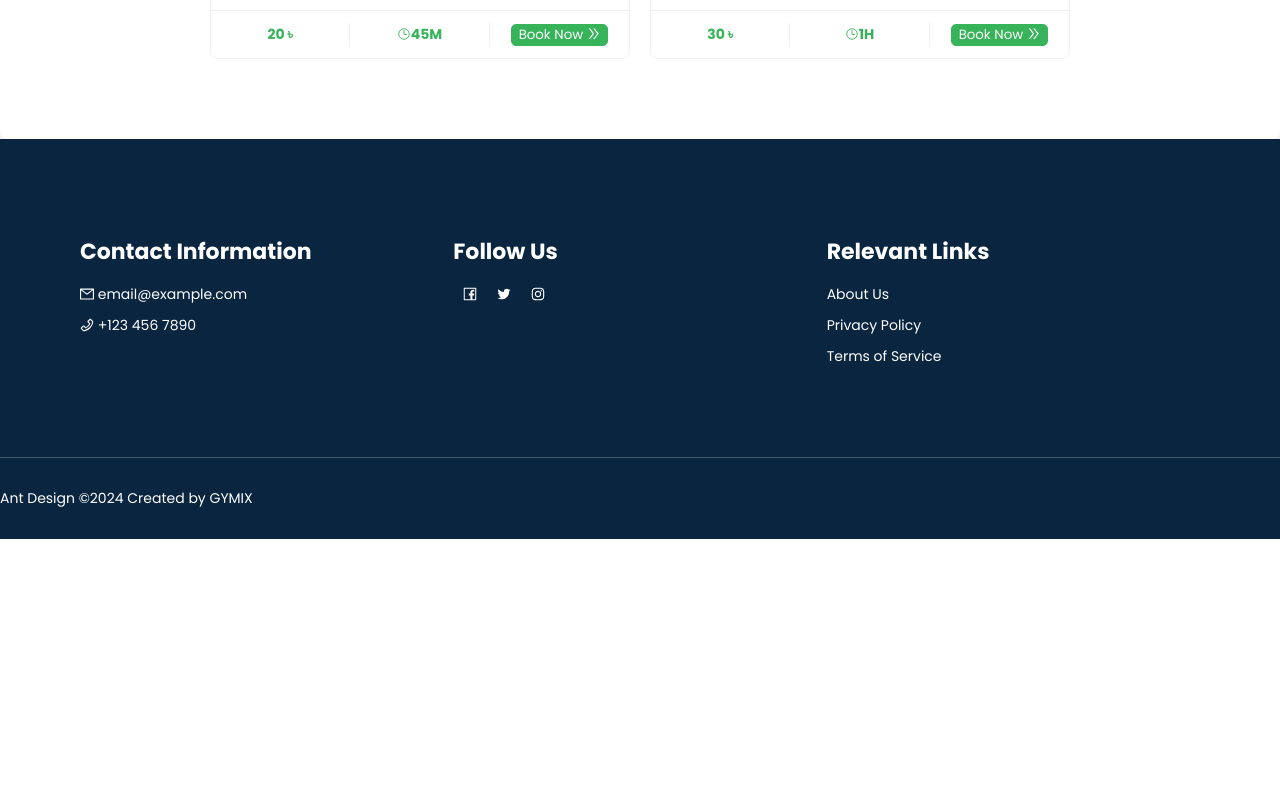
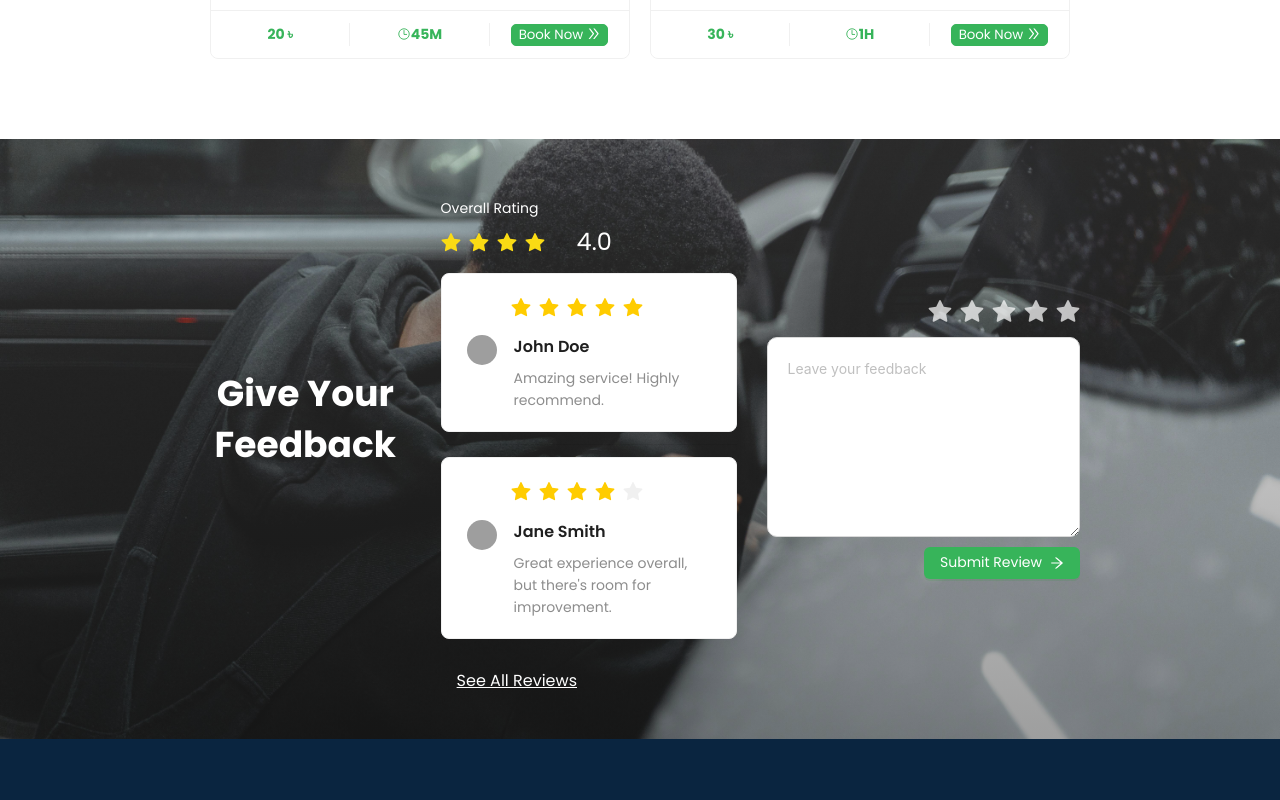
Before and after one commit to Ubaidullah-Hasan/car_wash_booking_client, a React (Vite) app: page / in a window 1280 px wide. Shown: the part 1280-2080 px from the top of the page. Before the commit the page ends 1819 px from the top, so only its background shows below. Built offline with nearby package versions, Linux system fonts and the light colour scheme; grey boxes are pictures that could not be loaded.

Commit message:
review section

```diff
--- a/src/components/componentStyle.css
+++ b/src/components/componentStyle.css
@@ -8,6 +8,7 @@
 
 .section-title h2 {
     color: rgb(28, 32, 47);
+    text-transform: capitalize;
 }
 
 .card-btn{
--- a/src/components/header/Header.tsx
+++ b/src/components/header/Header.tsx
@@ -94,7 +94,7 @@ const MainHeader = () => {
                         <Radio.Button value="start" onClick={() => handleAuth("/signin")} >Sign In</Radio.Button>
                         <Radio.Button value="end" onClick={() => handleAuth("/signup")}>Sign Up</Radio.Button>
                     </Radio.Group>
-                    <Button className="custom-btn" type="primary" iconPosition="end" icon={<CaretRightOutlined />} >
+                    <Button className="custom-btn" type="primary" iconPosition="end" icon={<CaretRightOutlined />} href="/services" >
                         Get Started
                     </Button>
                 </Space>
--- /dev/null
+++ b/src/pages/home/ReviewSection.tsx
@@ -0,0 +1,151 @@
+import { useState } from 'react';
+import { Input, Rate, Button, Card, List, Statistic, Modal, Avatar } from 'antd';
+import SectionTitle from '../../components/SectionTitle';
+import { ArrowRightOutlined} from '@ant-design/icons';
+import Meta from 'antd/es/card/Meta';
+
+const reviews = [
+    {
+        id: 1,
+        userName: "John Doe",
+        rating: 5,
+        feedback: "Amazing service! Highly recommend.",
+        date: "2024-08-15",
+    },
+    {
+        id: 2,
+        userName: "Jane Smith",
+        rating: 4,
+        feedback: "Great experience overall, but there's room for improvement.",
+        date: "2024-08-14",
+    },
+    {
+        id: 3,
+        userName: "Alice Johnson",
+        rating: 3,
+        feedback: "Average service, nothing special.",
+        date: "2024-08-13",
+    },
+    {
+        id: 4,
+        userName: "Bob Brown",
+        rating: 5,
+        feedback: "Exceeded my expectations!",
+        date: "2024-08-12",
+    },
+    {
+        id: 5,
+        userName: "Sarah Wilson",
+        rating: 2,
+        feedback: "Not satisfied with the service.",
+        date: "2024-08-11",
+    }
+];
+
+
+const ReviewSection = ({ isLoggedIn = true, overallRating = 4 }) => {
+    const [rating, setRating] = useState(0);
+    const [feedback, setFeedback] = useState('');
+
+    const handleFeedbackSubmit = () => {
+        const reviewSubmitData = {
+            userId: "",
+            rating: rating,
+            feedback: feedback,
+            date: new Date(),
+        }
+        // Submit logic here
+        console.log(reviewSubmitData);
+    };
+
+    const redirectToLogin = () => {
+        // history.push('/login');
+    };
+
+    const handleSeeAllReviews = () => {
+        // history.push('/reviews');
+    };
+
+    return (
+        <section className="section-container review-section">
+            {!isLoggedIn && (
+                <Modal
+                    visible={true}
+                    centered
+                    footer={null}
+                    closable={false}
+                    maskStyle={{ backgroundColor: 'rgba(0, 0, 0, 0.8)' }}
+                >
+                    <div style={{ textAlign: 'center' }}>
+                        <p style={{ color: 'black' }}>Please log in to leave a review</p>
+                        <Button type="primary" onClick={redirectToLogin}>Login</Button>
+                    </div>
+                </Modal>
+            )}
+            <SectionTitle
+                title='Give your feedback'
+                className='white-color'
+            />
+
+            <div className="post-submission">
+                <Statistic
+                    title="Overall Rating"
+                    value={overallRating}
+                    precision={1}
+                    prefix={<Rate disabled value={overallRating} />}
+                    style={{ marginTop: '20px' }}
+                />
+                <List
+                    itemLayout="vertical"
+                    dataSource={reviews.slice(0, 2)} // todo change review data number
+                    renderItem={(item) => (
+                        <List.Item>
+                            <Card>
+                                <Rate className='card-rating' disabled value={item.rating} style={{ color: '#ffcc00' }} />
+                                <Meta
+                                    avatar={<Avatar src="https://api.dicebear.com/7.x/miniavs/svg?seed=8" />}
+                                    title={item?.userName}
+                                    description={ item.feedback }
+                                />
+                            </Card>
+                        </List.Item>
+                    )}
+                />
+                <Button
+                    size='large'
+                    type="link"
+                    href="/reviews"
+                    style={{ marginTop: '10px', color: 'white', textDecoration: 'underline' }}
+                >
+                    See All Reviews
+                </Button>
+            </div>
+
+            <div className="input-section" style={{ textAlign: "end" }}>
+                <Rate
+                    value={rating}
+                    onChange={setRating}
+                    style={{ color: '#ffcc00', fontSize: '24px' }}
+                    className='custom-rating'
+                />
+                <Input.TextArea
+                    value={feedback}
+                    onChange={(e) => setFeedback(e.target.value)}
+                    rows={4}
+                    placeholder="Leave your feedback"
+                    style={{ borderRadius: '10px', marginTop: '10px', height: "200px", padding: "20px" }}
+                />
+                <Button
+                    type="primary"
+                    onClick={handleFeedbackSubmit}
+                    style={{ marginTop: '10px' }}
+                >
+                    Submit Review
+                    <ArrowRightOutlined />
+                </Button>
+            </div>
+        </section>
+    );
+};
+
+export default ReviewSection;
--- a/src/pages/home/home/Home.tsx
+++ b/src/pages/home/home/Home.tsx
@@ -1,6 +1,7 @@
 import Hero from '../Hero';
 import '../homeStyle.css'
 import FeaturedServices from '../FeaturedServices';
+import ReviewSection from '../ReviewSection';
 
 const Home = () => {
     return (
@@ -9,6 +10,7 @@ const Home = () => {
                 <Hero />
             </div>
             <FeaturedServices />
+            <ReviewSection />
         </div>
     );
 };
--- a/src/pages/home/homeStyle.css
+++ b/src/pages/home/homeStyle.css
@@ -51,5 +51,29 @@
 }
 
 .custom-shape-divider-top-1724903460 .shape-fill {
-    fill: #37B45A;
+    fill: #37b45a;
 }
+
+.review-section {
+    background-image: linear-gradient(to bottom, rgba(166, 165, 165, 0.22), rgba(42, 43, 43, 0.445)), url('../../assets/home/review.jpg');
+    background-position: center;
+        background-size: cover;
+        height: 600px;
+        display: flex;
+        justify-content: center;
+        align-items: center;
+        gap: 30px;
+}
+
+.review-section .ant-statistic-title, .ant-statistic-content-value{
+    color: white;
+}
+
+.custom-rating .ant-rate-star-zero span{
+    color: rgba(255, 255, 255, 0.716) !important;
+}
+
+.card-rating{
+    margin-bottom: 20px;
+    margin-left: 45px;
+}
```
Also changed, not shown: src/assets/home/review.jpg (added).
